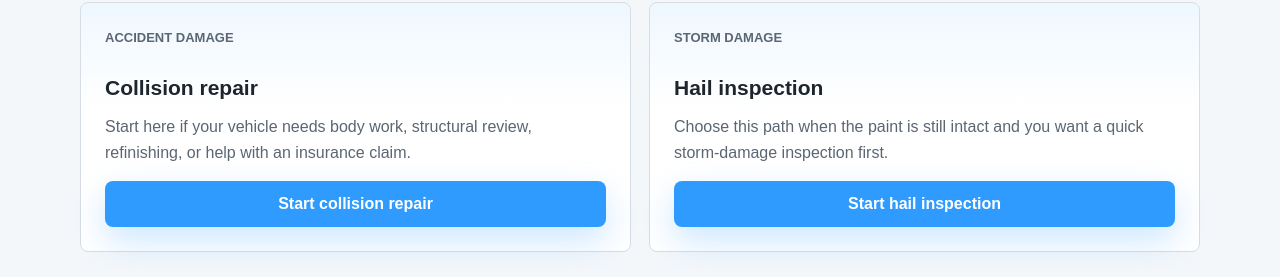
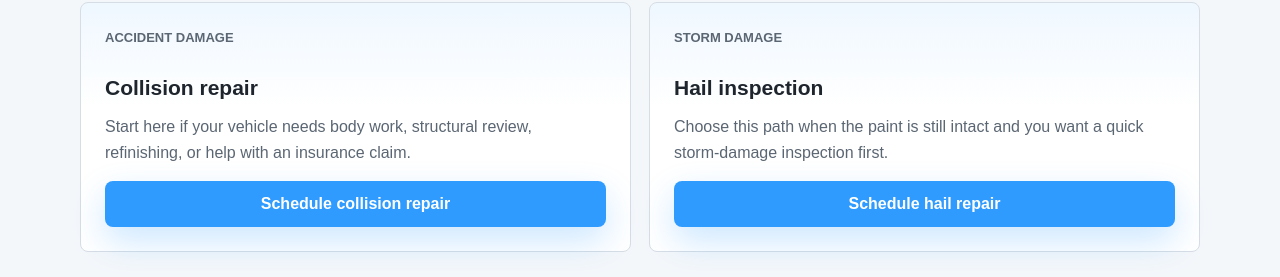
Before and after one commit to Clay7002/xtreme-site, a Next.js app: page / in a window 1280 px wide. Shown: the part 1543-1820 px from the top of the page. Built offline with nearby package versions, Linux system fonts and the light colour scheme.

Commit message:
Tighten service CTA copy

```diff
--- a/app/components.tsx
+++ b/app/components.tsx
@@ -511,14 +511,14 @@ const serviceSpotlightCards = [
     eyebrow: "Accident damage",
     text: "Start here if your vehicle needs body work, structural review, refinishing, or help with an insurance claim.",
     href: "/services/collision-repair",
-    cta: "Start collision repair",
+    cta: "Schedule collision repair",
   },
   {
     title: "Hail inspection",
     eyebrow: "Storm damage",
     text: "Choose this path when the paint is still intact and you want a quick storm-damage inspection first.",
     href: "/hail-inspection",
-    cta: "Start hail inspection",
+    cta: "Schedule hail repair",
   },
 ];
 
```
